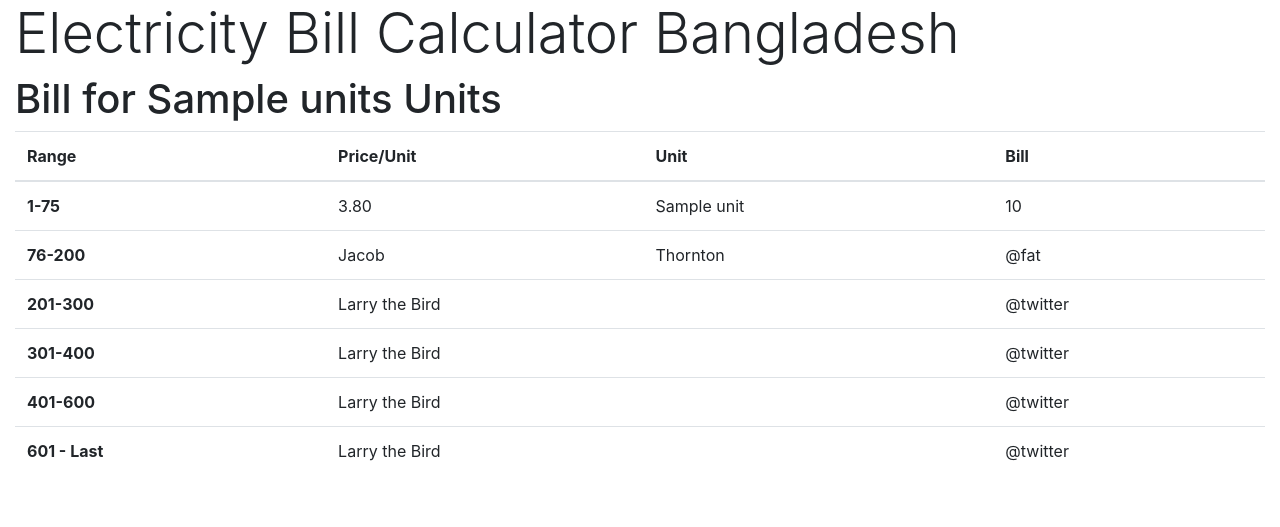
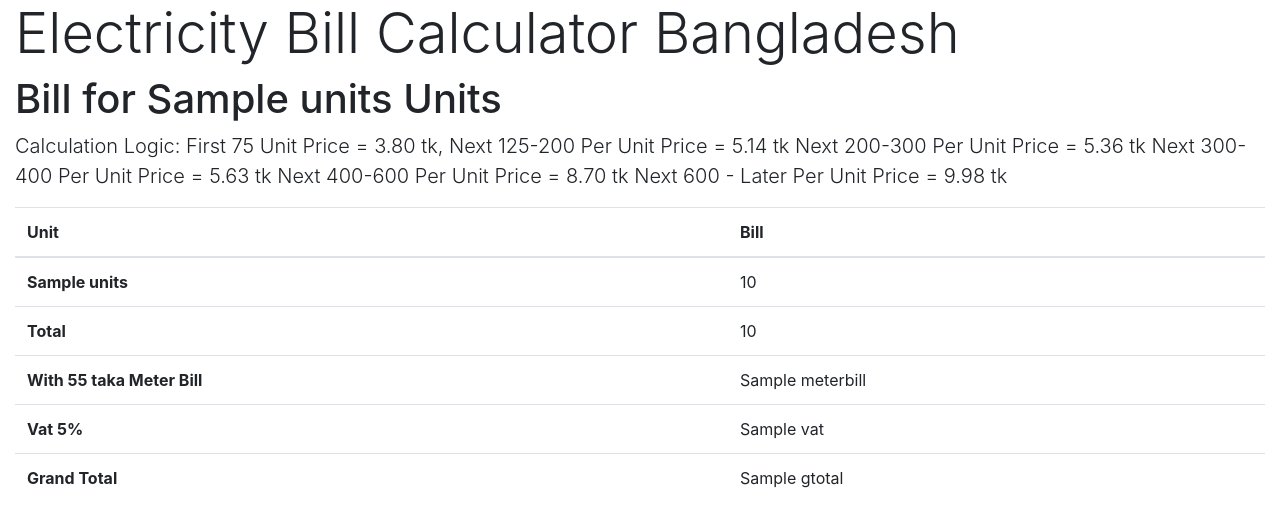
Before and after one commit to saiftheboss7/electricbillcalc, a Django app: template billcalculator/templates/table.html in a window 1280 px wide. Shown: the top 527 px of the page. Run offline with Django 3.2, Linux system fonts and the light colour scheme; the template is opened without the code that fills it: most values are stand-ins (such as "Sample title", 1, 10 or a date in 2020); some libraries are stand-ins or nearby versions.

Commit message:
Working Bill Calculator for Bangladesh

```diff
--- a/billcalculator/templates/result.html
+++ b/billcalculator/templates/result.html
@@ -18,6 +18,7 @@
       {% block content %}
       {% endblock %}
 
+
     </div>
   </body>
 </html>
--- a/billcalculator/templates/table.html
+++ b/billcalculator/templates/table.html
@@ -3,49 +3,47 @@
 {% block content %}
     <h1>Bill for {{ units }} Units</h1>
 
-    <table class="table table-hover">
-  <thead>
+    <p class="lead">
+        Calculation Logic:
+        First 75 Unit Price = 3.80 tk,
+        Next 125-200 Per Unit Price = 5.14 tk
+        Next 200-300 Per Unit Price = 5.36 tk
+        Next 300-400 Per Unit Price = 5.63 tk
+        Next 400-600 Per Unit Price = 8.70 tk
+        Next 600 - Later Per Unit Price = 9.98 tk
+       </p>
+
+<div>
+<table class="table table-hover">
+    <thead>
     <tr>
-      <th>Range</th>
-      <th>Price/Unit</th>
       <th>Unit</th>
       <th>Bill</th>
     </tr>
   </thead>
   <tbody>
     <tr>
-      <th scope="row">1-75</th>
-      <td>3.80</td>
-      <td>{{unit}}</td>
+      <th scope="row">{{units}}</th>
+      <td>{{total}}</td>
+    </tr>
+
+    <tr>
+      <th>Total</th>
       <td>{{total}}</td>
     </tr>
     <tr>
-      <th scope="row">76-200</th>
-      <td>Jacob</td>
-      <td>Thornton</td>
-      <td>@fat</td>
+      <th>With 55 taka Meter Bill</th>
+      <td>{{meterbill}}</td>
     </tr>
     <tr>
-      <th scope="row">201-300</th>
-      <td colspan="2">Larry the Bird</td>
-      <td>@twitter</td>
+      <th>Vat 5%</th>
+      <td>{{vat}}</td>
     </tr>
     <tr>
-      <th scope="row">301-400</th>
-      <td colspan="2">Larry the Bird</td>
-      <td>@twitter</td>
+      <th>Grand Total</th>
+      <td>{{gtotal}}</td>
     </tr>
-    <tr>
-      <th scope="row">401-600</th>
-      <td colspan="2">Larry the Bird</td>
-      <td>@twitter</td>
-    </tr>
-    <tr>
-      <th scope="row">601 - Last</th>
-      <td colspan="2">Larry the Bird</td>
-      <td>@twitter</td>
-    </tr>
-  </tbody>
-</table>
 
+  </tbody></table>
+</div>
 {% endblock %}
```
Also changed, not shown: billcalculator/templates/table1.html (added, +34 -0 lines), billcalculator/views.py (+8 -2 lines).
